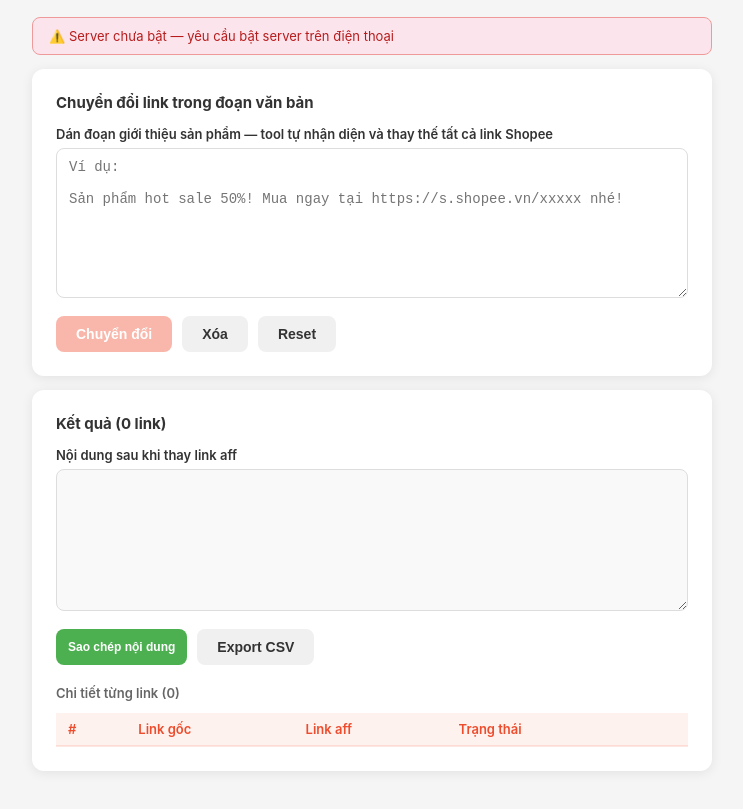
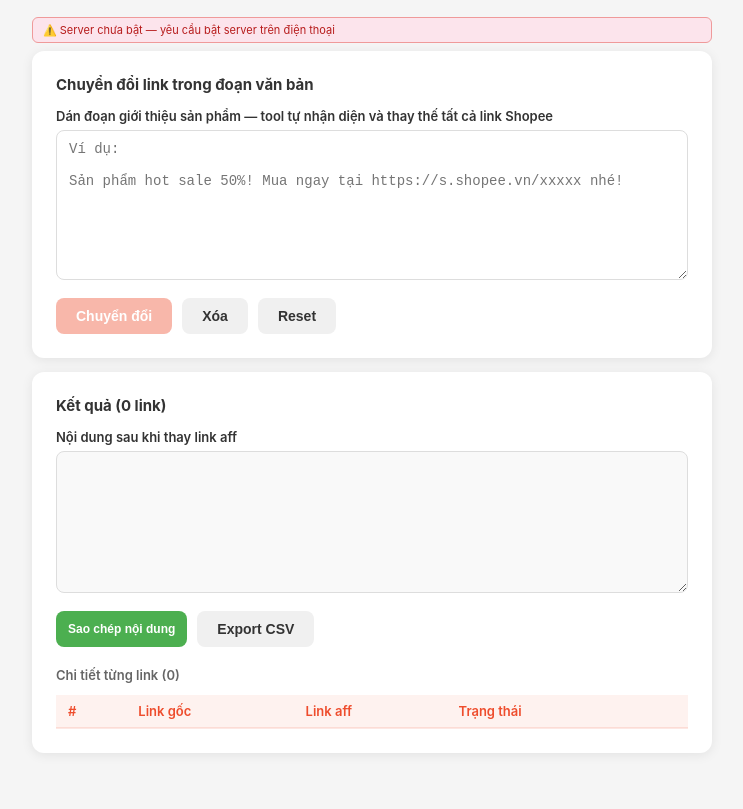
Before and after one commit to huy981018-cyber/shopee-aff-tool, a browser extension: page index.html in a window 1280 px wide. Shown: the part 73-882 px from the top of the page, without its empty margins (268-1011 px from the left). Drawn offline with Linux system fonts and the light colour scheme; no server answers.

Commit message:
Add files via upload

```diff
--- a/index.html
+++ b/index.html
@@ -17,8 +17,8 @@
     .subtitle { font-size: 13px; color: #888; margin-bottom: 20px; }
 
     .banner {
-      width: 100%; max-width: 680px; padding: 10px 16px;
-      border-radius: 8px; font-size: 13px; margin-bottom: 14px;
+      width: 100%; max-width: 680px; padding: 5px 10px;
+      border-radius: 6px; font-size: 11px; margin-bottom: 8px;
     }
     .banner-ok   { background: #e8f5e9; color: #2e7d32; border: 1px solid #a5d6a7; }
     .banner-err  { background: #fce4ec; color: #b71c1c; border: 1px solid #ef9a9a; }
@@ -67,7 +67,7 @@
     .badge-warn { background: #fff8e1; color: #f57f17; }
     .badge-wait { background: #e3f2fd; color: #1565c0; }
 
-    .summary-box { border-radius: 8px; padding: 12px 16px; font-size: 13px; margin-bottom: 14px; line-height: 1.6; }
+    .summary-box { border-radius: 6px; padding: 5px 10px; font-size: 11px; margin-bottom: 8px; line-height: 1.6; }
     .summary-ok   { background: #e8f5e9; color: #2e7d32; border: 1px solid #a5d6a7; }
     .summary-warn { background: #fff8e1; color: #e65100; border: 1px solid #ffe082; }
 
```
